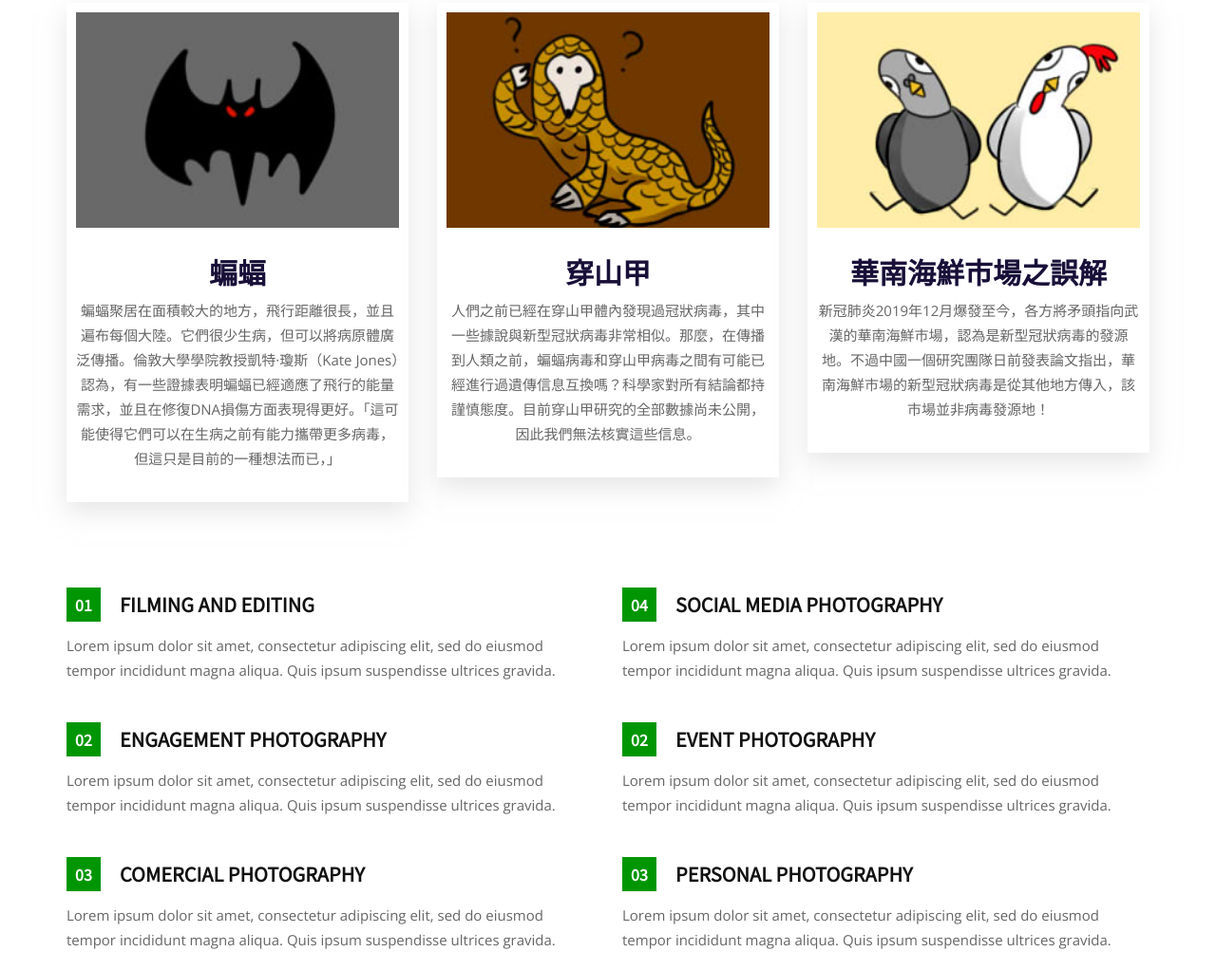
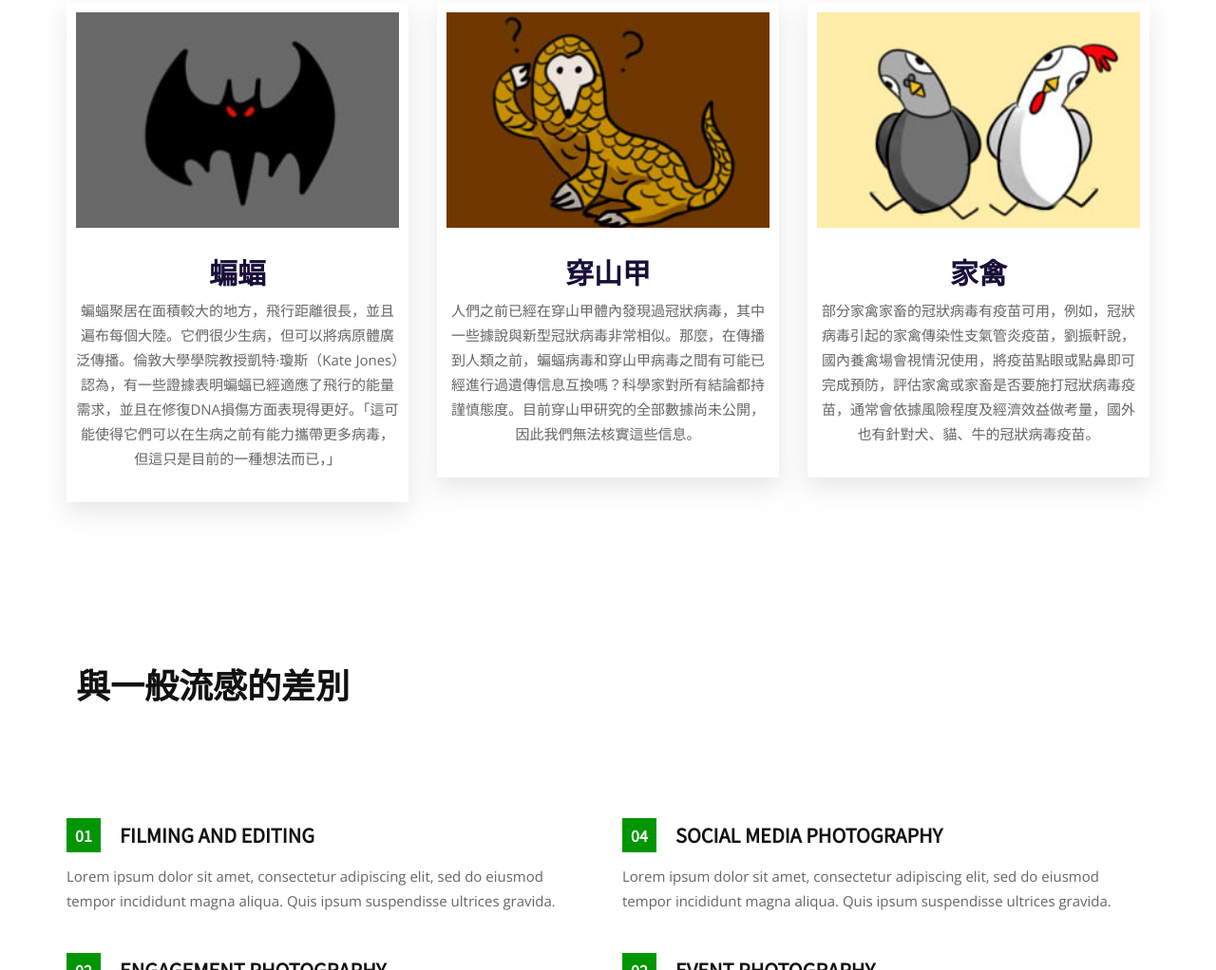
Before and after one commit to A108070031/WuHan, a plain HTML site: page services.html in a window 1280 px wide. Shown: the part 347-1369 px from the top of the page at 95% size. Drawn offline with nearby package versions, Linux system fonts and the light colour scheme.

Commit message:
Update services.html

```diff
--- a/services.html
+++ b/services.html
@@ -108,8 +108,8 @@
                 <div class="col-lg-4 col-md-6 col-sm-6">
                     <div class="services-item">
                         <img src="img/animal/3i.jpg" alt="">
-                        <h3>華南海鮮市場之誤解</h3>
-                        <p>新冠肺炎2019年12月爆發至今，各方將矛頭指向武漢的華南海鮮市場，認為是新型冠狀病毒的發源地。不過中國一個研究團隊日前發表論文指出，華南海鮮市場的新型冠狀病毒是從其他地方傳入，該市場並非病毒發源地！</p>
+                        <h3>家禽</h3>
+                        <p>部分家禽家畜的冠狀病毒有疫苗可用，例如，冠狀病毒引起的家禽傳染性支氣管炎疫苗，劉振軒說，國內養禽場會視情況使用，將疫苗點眼或點鼻即可完成預防，評估家禽或家畜是否要施打冠狀病毒疫苗，通常會依據風險程度及經濟效益做考量，國外也有針對犬、貓、牛的冠狀病毒疫苗。</p>
                     </div>
                 </div>
             </div>
@@ -118,6 +118,11 @@
     <!-- Services Section End -->
 
     <!-- Services Option Section Begin -->
+                        <div class="section-title">
+                            <h2 style=" width: 1000px;
+                                        padding:80px;">
+                            與一般流感的差別</h2>
+                        </div>
     <section class="services-option">
         <div class="container">
             <div class="row">
```
